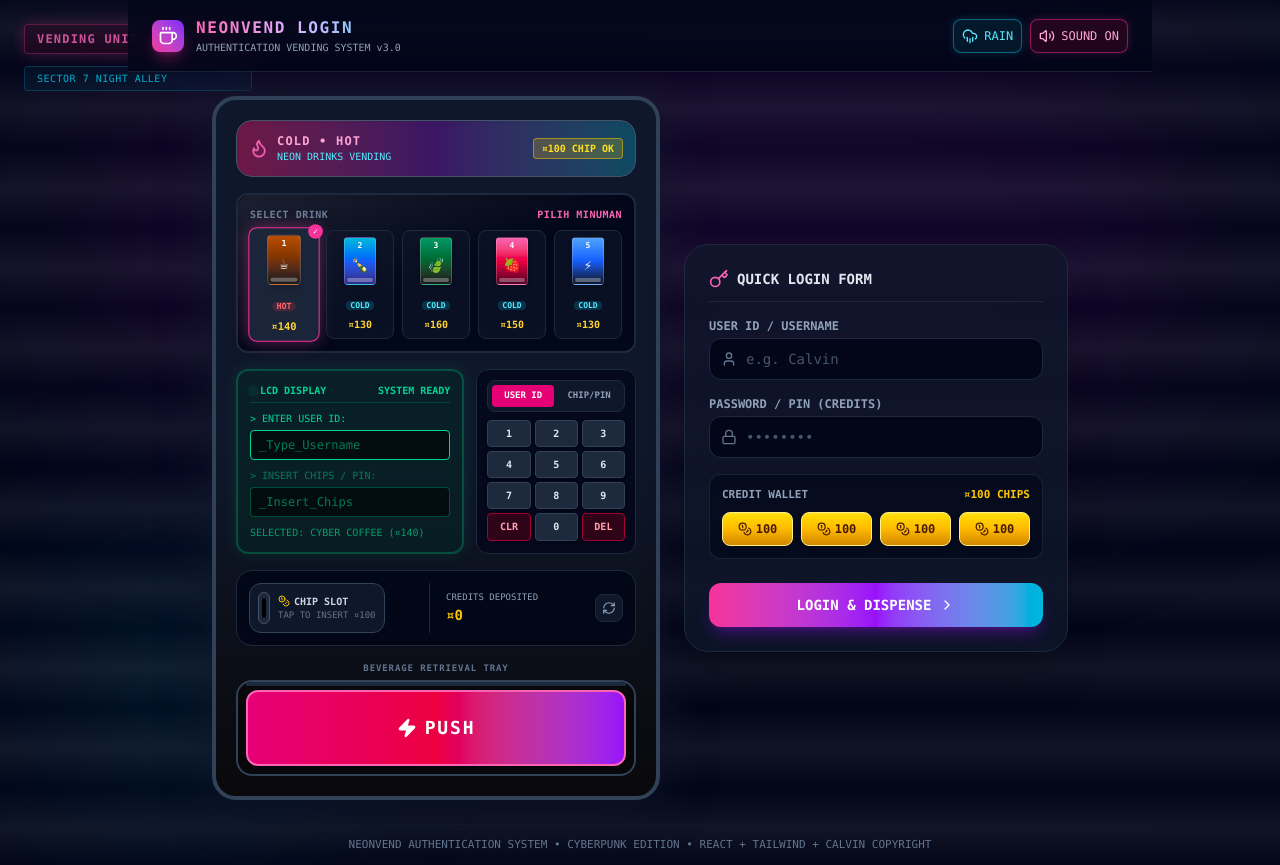
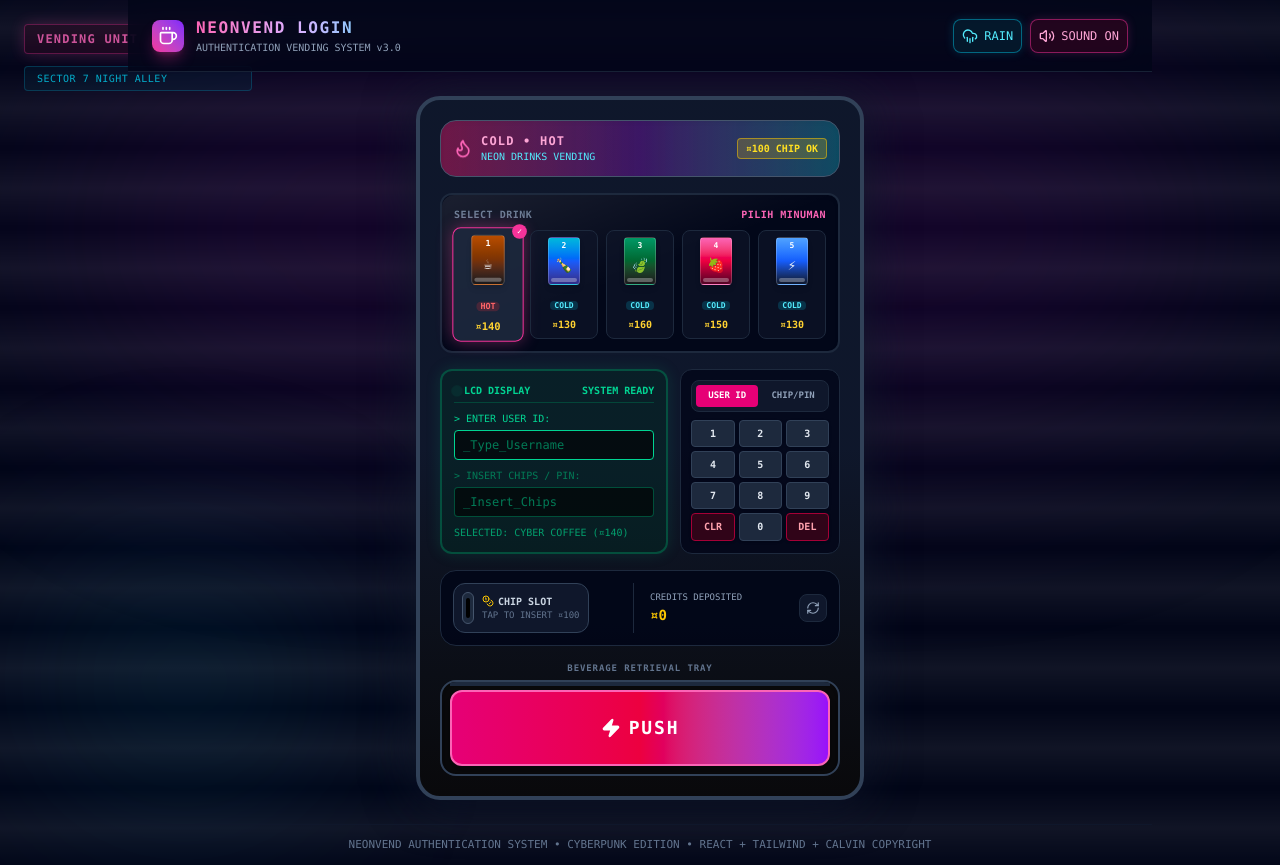
Before and after one commit to vinnshpa/praktik_react_deploy, a React (Vite) app: page / in a window 1280 px wide. Built offline with nearby package versions, Linux system fonts and the light colour scheme.

Commit message:
Remove LoginForm from App component
Removed LoginForm component from the main rendering logic.

```diff
--- a/src/App.jsx
+++ b/src/App.jsx
@@ -3,7 +3,6 @@ import { Volume2, VolumeX, Coffee, CloudRain } from 'lucide-react';
 import { sfx } from './audio';
 import { DRINKS } from './data';
 import VendingMachine from './components/VendingMachine';
-import LoginForm from './components/LoginForm';
 import Dashboard from './components/Dashboard';
 import CanModal from './components/CanModal';
 
@@ -130,14 +129,8 @@ export default function App() {
         {appState === 'dashboard' ? (
           <Dashboard drink={drink} username={username} coins={coins} sip={sip} onSip={sipDrink} onLogout={logout} />
         ) : (
-          <div className="w-full max-w-4xl flex flex-col lg:flex-row gap-6 items-center justify-center">
+          <div className="w-full max-w-4xl flex items-center justify-center">
             <VendingMachine m={machine} />
-            <LoginForm
-              username={username} password={password}
-              onUser={(v) => { setUsername(v); setTab('username'); }}
-              onPass={(v) => { setTab('password'); if (v.length > password.length) insertCoin(); setPassword(v); }}
-              onCoin={coinClick} onSubmit={submit}
-            />
           </div>
         )}
       </main>
```
